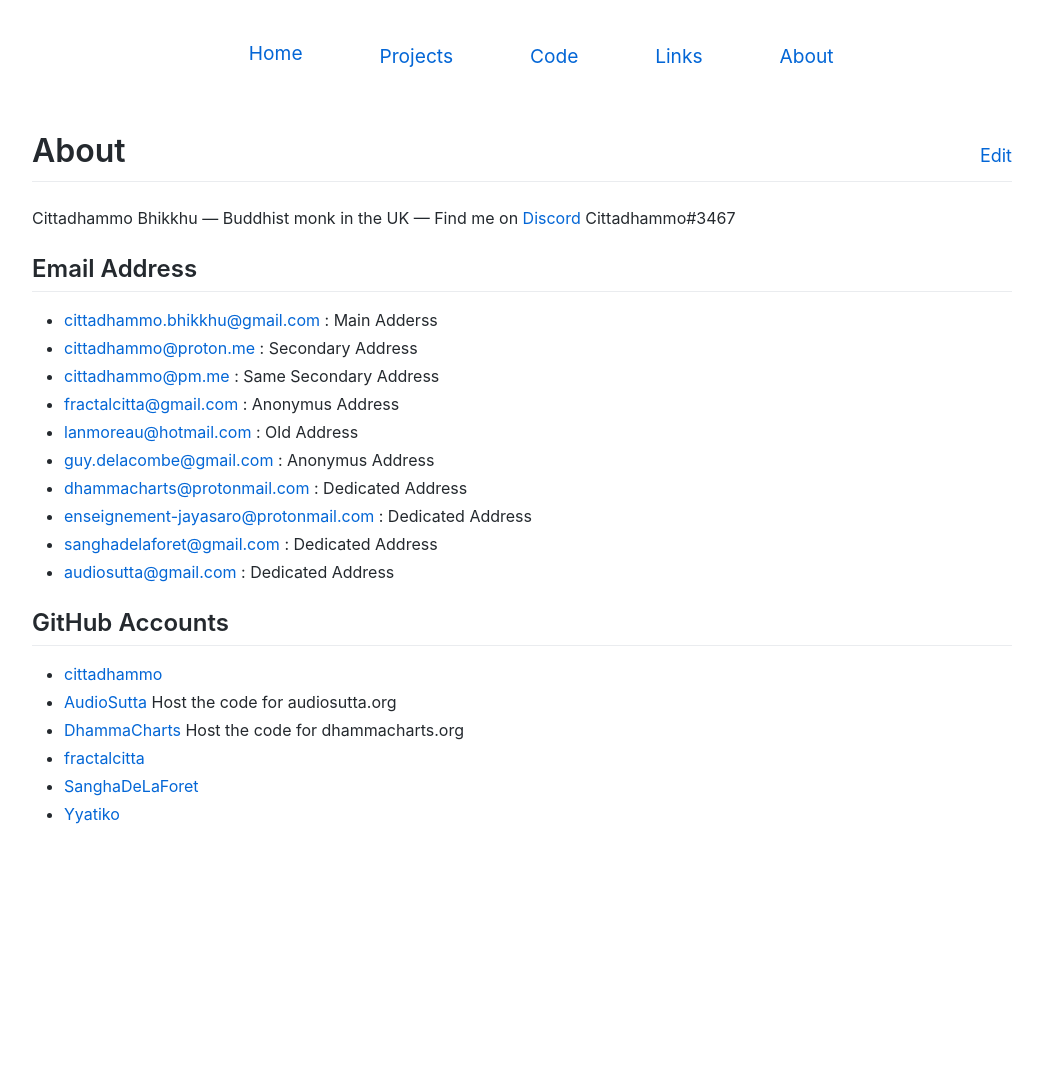
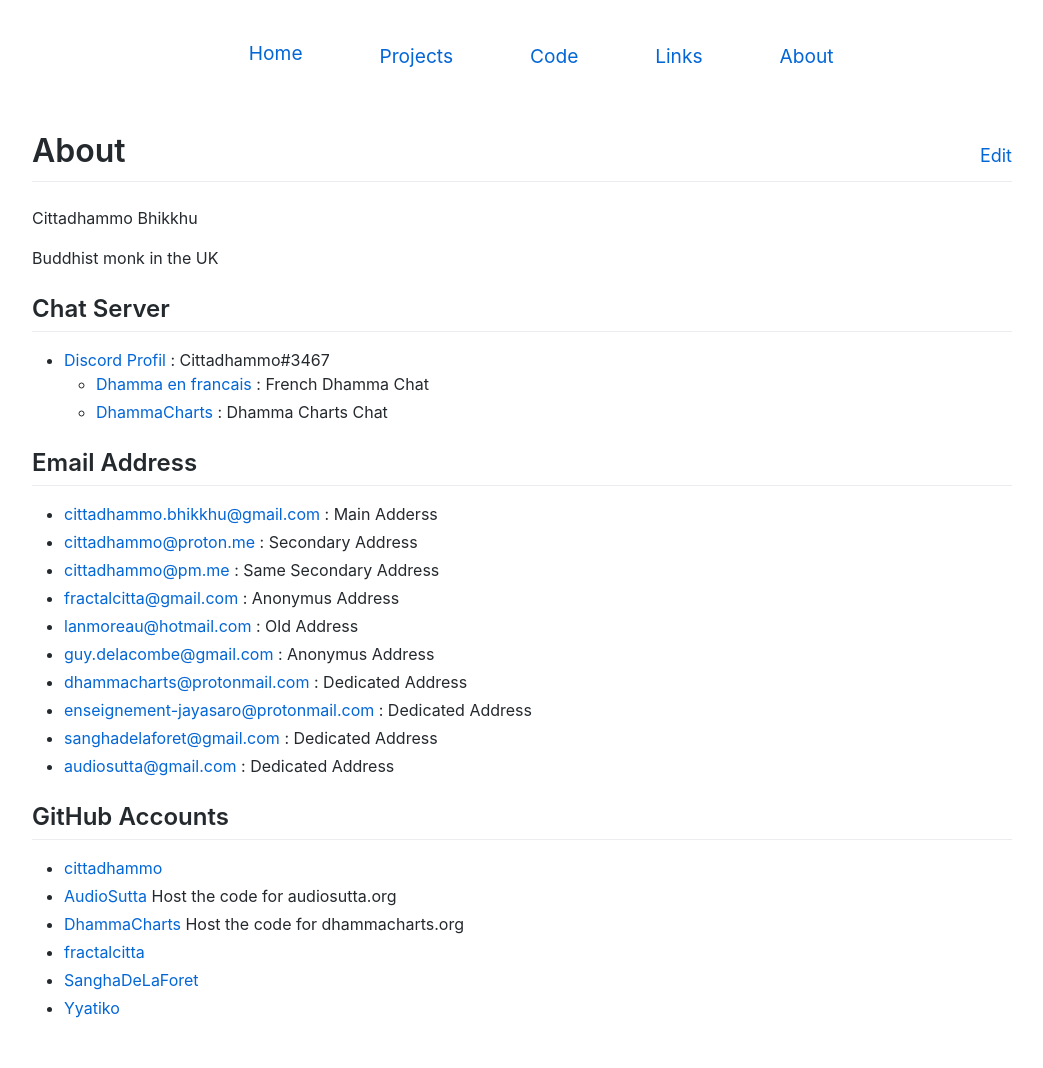
Before and after one commit to cittadhammo/old-personal-website, a Jekyll site: the page built from about.md, in a window 1280 px wide. Shown: the whole page, without its empty margins (118-1161 px from the left). Built offline with Jekyll 4.4.1, drawn with Linux system fonts in a browser that asks for light colours; before the commit the page ends 900 px from its top, so only the background shows below that.

Commit message:
Update about.md

```diff
--- a/about.md
+++ b/about.md
@@ -3,7 +3,15 @@
 title: About
 ---
 
-Cittadhammo Bhikkhu — Buddhist monk in the UK — Find me on [Discord](https://discord.com/) Cittadhammo#3467
+Cittadhammo Bhikkhu
+
+Buddhist monk in the UK
+
+## Chat Server
+
+- [Discord Profil](https://discord.com/) : Cittadhammo#3467
+   - [Dhamma en francais](https://discord.gg/U2T48jzCFZ) : French Dhamma Chat
+   - [DhammaCharts](https://discord.gg/MkyKZh8ANy) : Dhamma Charts Chat
 
 ## Email Address
 
```
